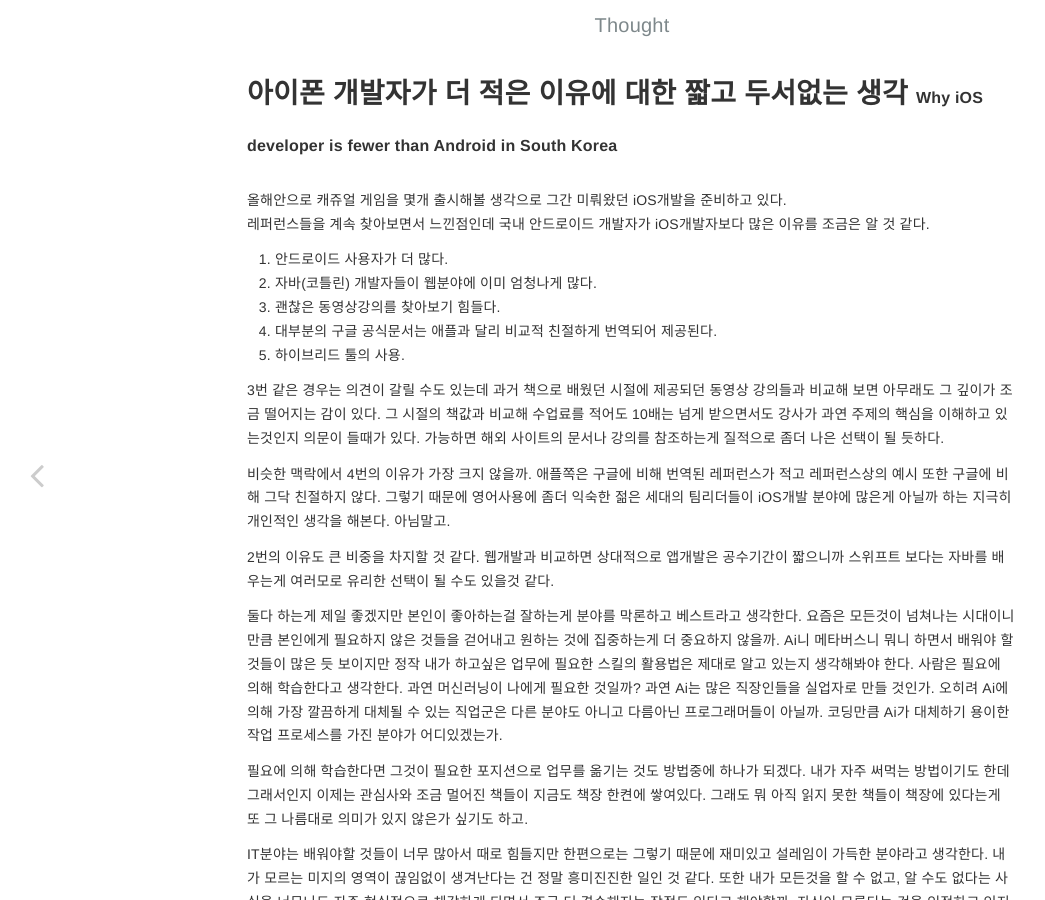
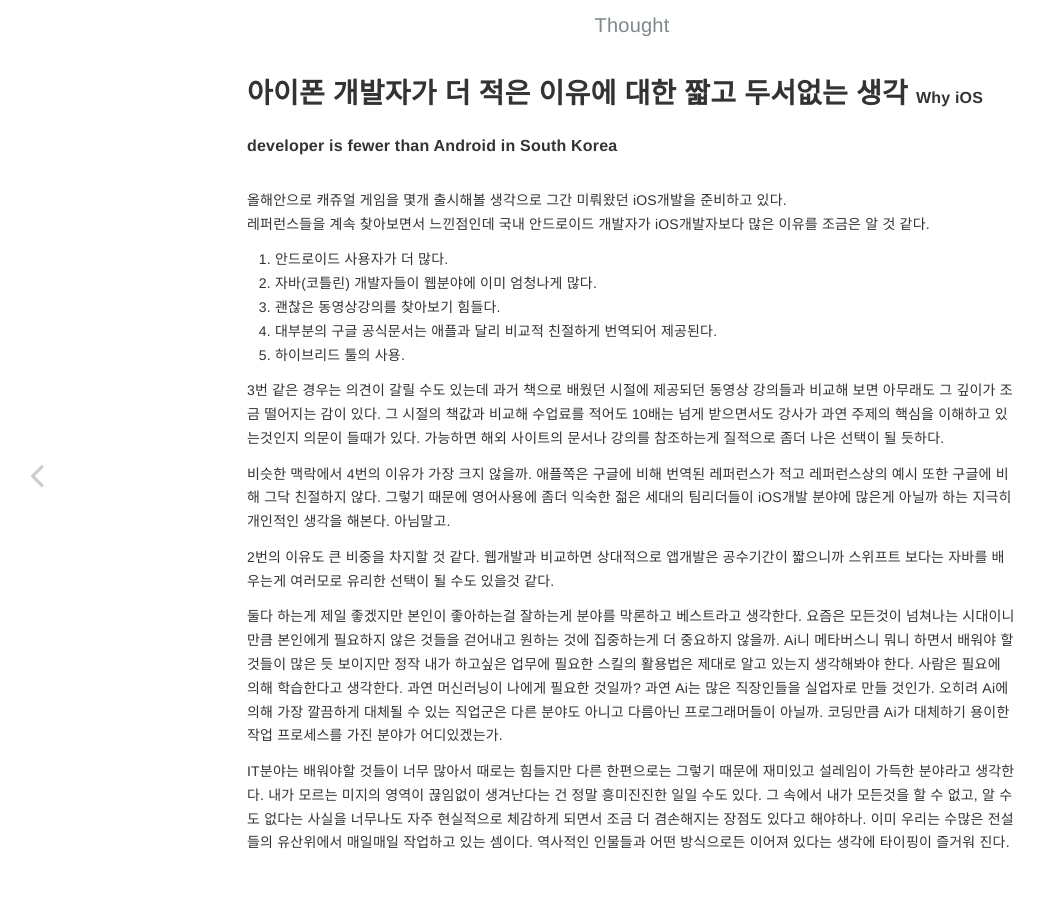
Before and after one commit to nicemiro/nicemiro.github.io, a Jekyll site: the page built from _posts/thought/2022-04-24-though_WhyIosDeveloperIsFewer.md, in a window 1280 px wide. Shown: the whole page, without its empty margins (8-1053 px from the left). Built offline with Jekyll 4.4.1, drawn with Linux system fonts in a browser that asks for light colours; some of the changed text lies outside the part shown.

Commit message:
modi thought WhyIosDeveloperIsFwer

```diff
--- a/_posts/thought/2022-04-24-though_WhyIosDeveloperIsFewer.md
+++ b/_posts/thought/2022-04-24-though_WhyIosDeveloperIsFewer.md
@@ -28,8 +28,4 @@ layout: post
 Ai니 메타버스니 뭐니 하면서 배워야 할 것들이 많은 듯 보이지만 정작 내가 하고싶은 업무에 필요한 스킬의 활용법은 제대로 알고 있는지 생각해봐야 한다.
 사람은 필요에 의해 학습한다고 생각한다. 과연 머신러닝이 나에게 필요한 것일까? 과연 Ai는 많은 직장인들을 실업자로 만들 것인가. 오히려 Ai에 의해 가장 깔끔하게 대체될 수 있는 직업군은 다른 분야도 아니고 다름아닌 프로그래머들이 아닐까. 코딩만큼 Ai가 대체하기 용이한 작업 프로세스를 가진 분야가 어디있겠는가.
 
-필요에 의해 학습한다면 그것이 필요한 포지션으로 업무를 옮기는 것도 방법중에 하나가 되겠다. 내가 자주 써먹는 방법이기도 한데
-그래서인지 이제는 관심사와 조금 멀어진 책들이 지금도 책장 한켠에 쌓여있다. 그래도 뭐 아직 읽지 못한 책들이 책장에 있다는게 또 그 나름대로 의미가 있지 않은가 싶기도 하고.
-
-IT분야는 배워야할 것들이 너무 많아서 때로 힘들지만 한편으로는 그렇기 때문에 재미있고 설레임이 가득한 분야라고 생각한다. 내가 모르는 미지의 영역이 끊임없이 생겨난다는 건 정말 흥미진진한 일인 것 같다. 또한 내가 모든것을 할 수 없고, 알 수도 없다는 사실을 너무나도 자주 현실적으로 체감하게 되면서 조금 더 겸손해지는 장점도 있다고 해야할까. 자신이 모른다는 것을 인정하고 인지하는 것, 쉽지 않겠지만 그게 성장의 기본 조건이라고 생각한다.
-앞서 말했듯이 알고 있다고 착각하는 사람에게 학습의 필요는 없는 거니까.
+IT분야는 배워야할 것들이 너무 많아서 때로는 힘들지만 다른 한편으로는 그렇기 때문에 재미있고 설레임이 가득한 분야라고 생각한다. 내가 모르는 미지의 영역이 끊임없이 생겨난다는 건 정말 흥미진진한 일일 수도 있다. 그 속에서 내가 모든것을 할 수 없고, 알 수도 없다는 사실을 너무나도 자주 현실적으로 체감하게 되면서 조금 더 겸손해지는 장점도 있다고 해야하나. 이미 우리는 수많은 전설들의 유산위에서 매일매일 작업하고 있는 셈이다. 역사적인 인물들과 어떤 방식으로든 이어져 있다는 생각에 타이핑이 즐거워 진다.
```
